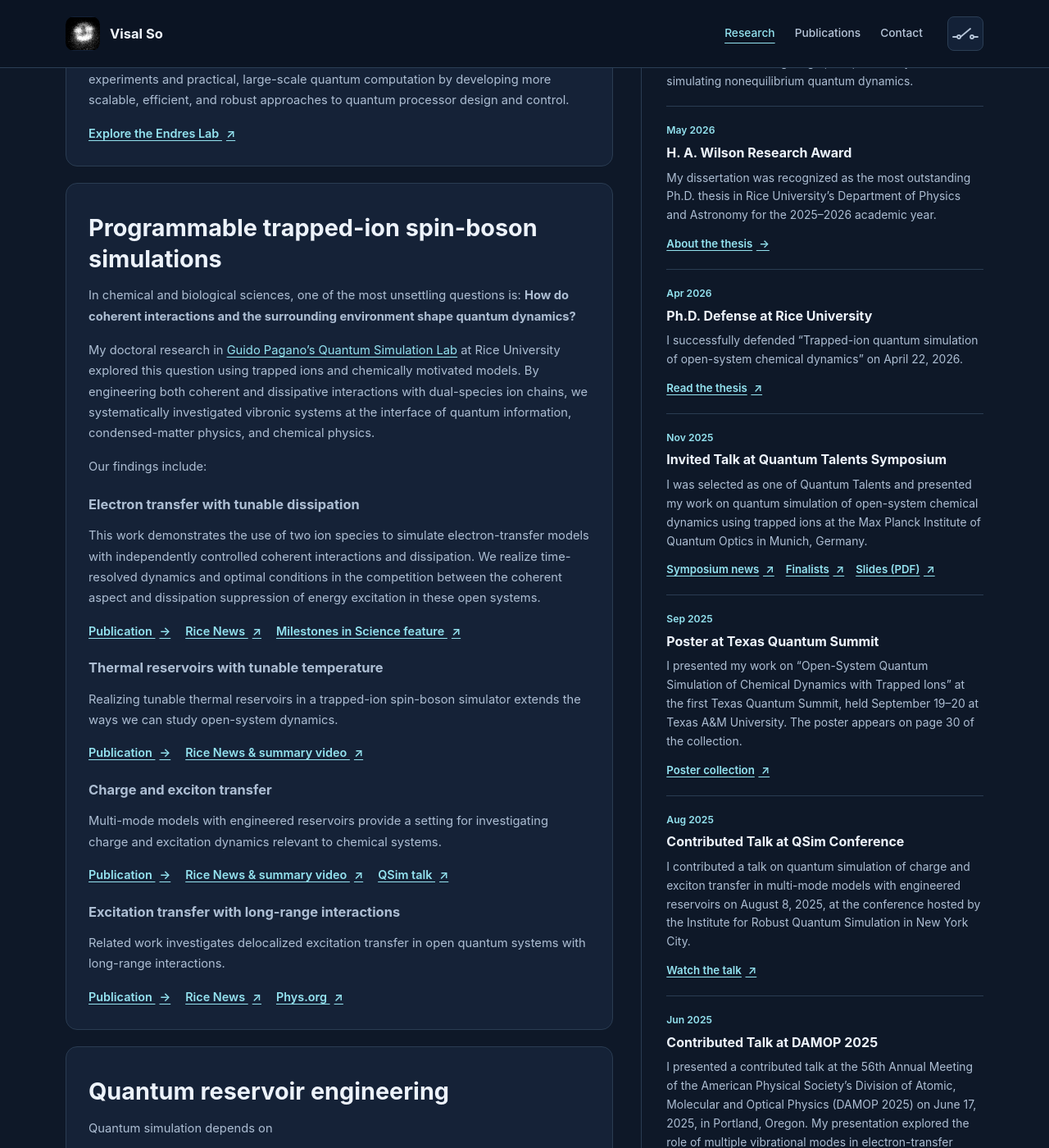
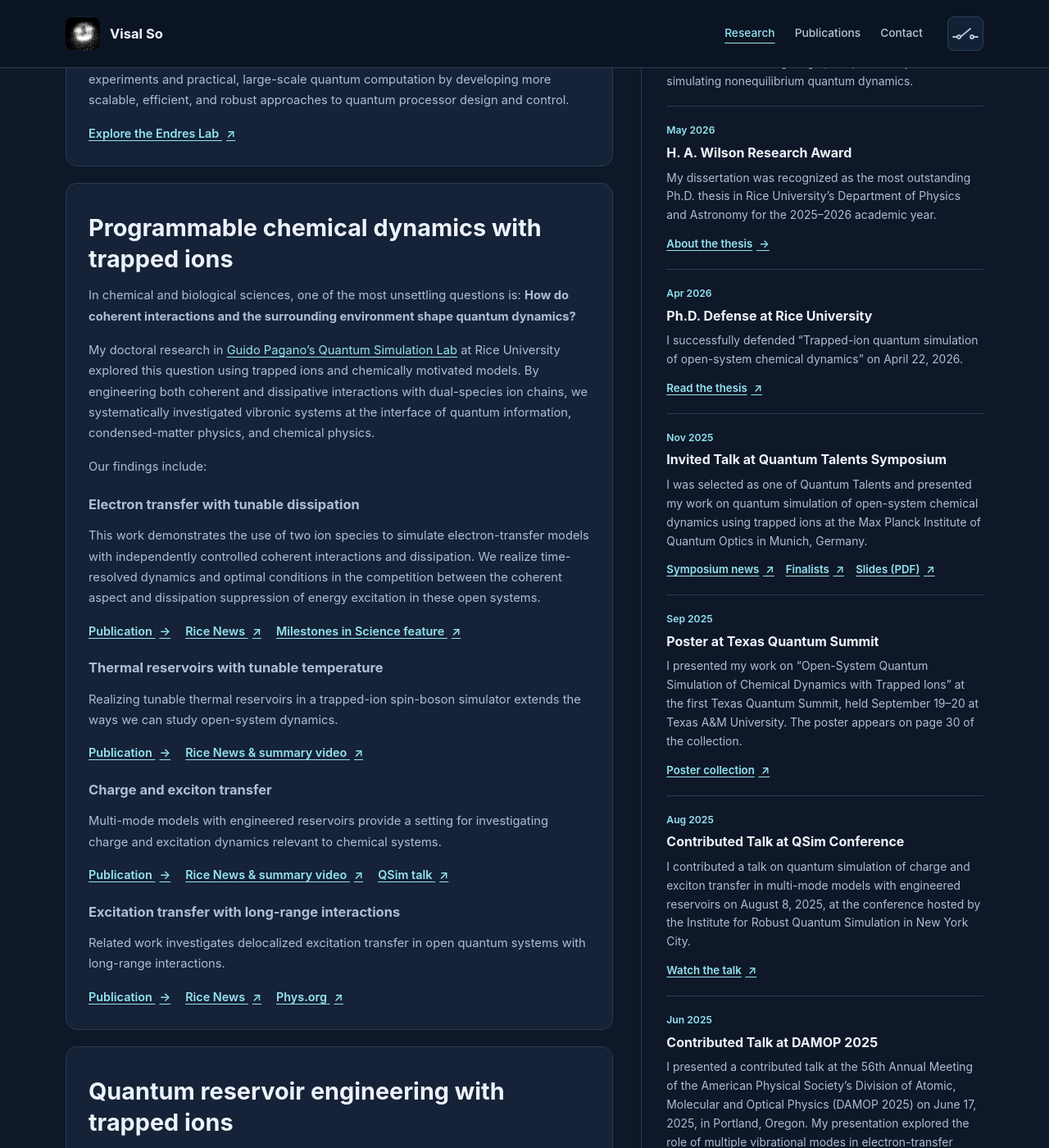
Before and after one commit to visalso/visalso.github.io, a Jekyll site: the page built from research.html, in a window 1280 px wide and 1400 px high, scrolled down 955 px. Shown: the whole window at 82% size. Built offline with Jekyll 4.4.1, drawn with Linux system fonts in a browser that asks for light colours.

Commit message:
Update research.html

```diff
--- a/research.html
+++ b/research.html
@@ -46,7 +46,7 @@ nav: research
   <section class="section project research-theme-card" id="open-systems" aria-labelledby="open-systems-title">
     <div class="project__heading">
       <!--<p class="section-kicker">Trapped-ion quantum simulation</p>-->
-      <h3 id="open-systems-title">Programmable trapped-ion spin-boson simulations</h3>
+      <h3 id="open-systems-title">Programmable chemical dynamics with trapped ions</h3>
     </div>
     <div class="project__body prose">
       <p>In chemical and biological sciences, one of the most unsettling questions is: <strong>How do coherent interactions and the surrounding environment shape quantum dynamics?</strong></p>
@@ -87,7 +87,7 @@ nav: research
   </section>
   <section class="section project research-theme-card" id="stateprep" aria-labelledby="stateprep-title">
     <div class="project__heading">
-      <h3 id="hardware-title">Quantum reservoir engineering</h3>
+      <h3 id="hardware-title">Quantum reservoir engineering with trapped ions</h3>
     </div>
     <div class="project__body prose">
       <p>Quantum simulation depends on </p>
```
